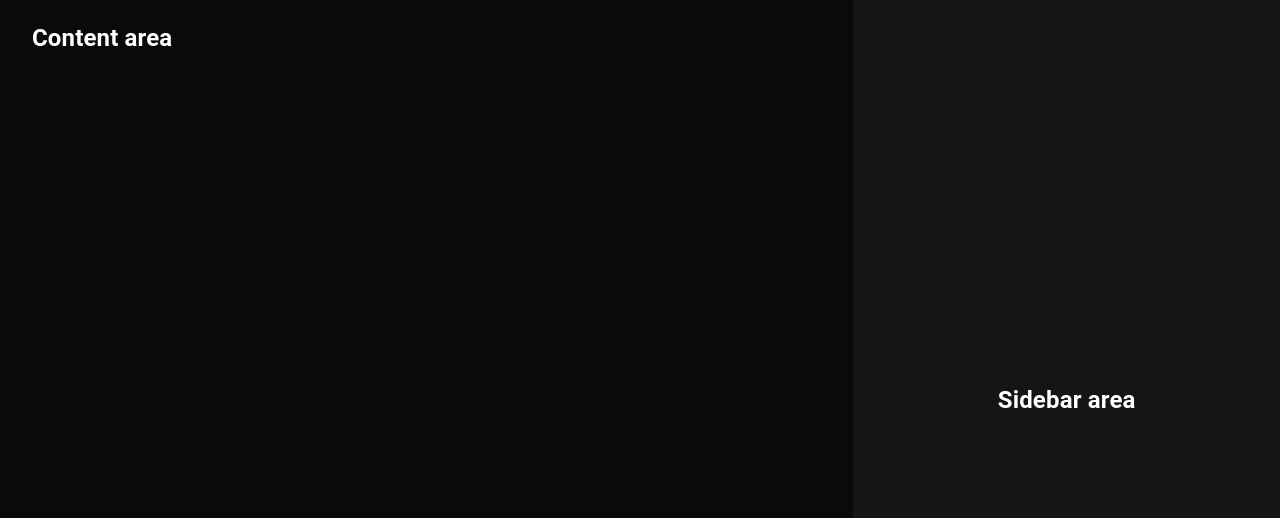
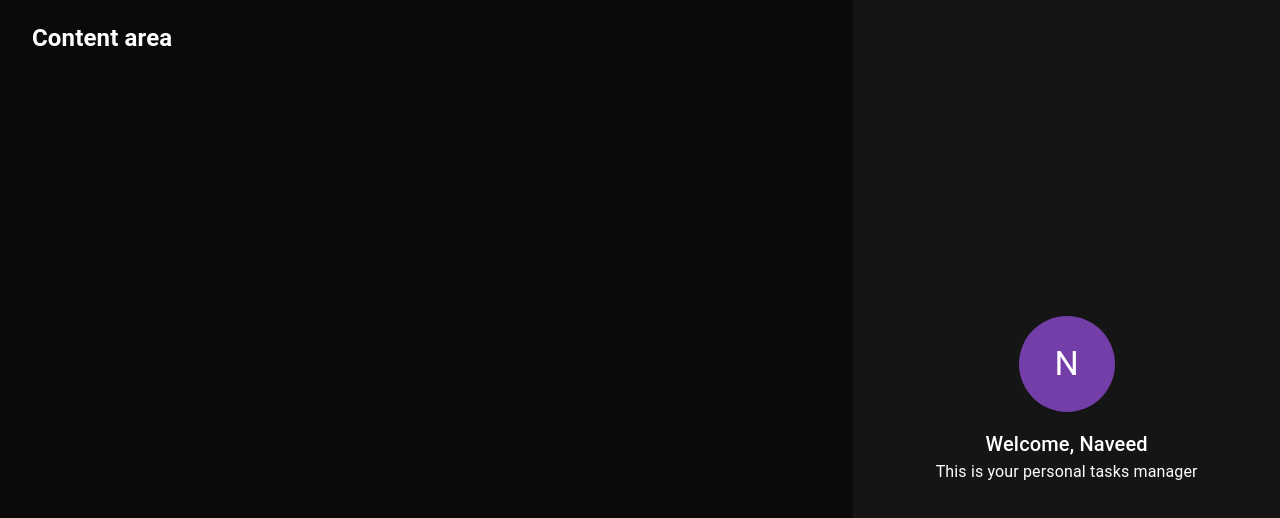
Before and after one commit to NaveedMaq/todo-react-ts, a React (Create React App) app: page / in a window 1280 px wide. Shown: the top 518 px of the page. Built offline with nearby package versions, Linux system fonts and the light colour scheme.

Commit message:
feat: create profile component

```diff
--- a/package.json
+++ b/package.json
@@ -13,6 +13,7 @@
     "@types/node": "^16.18.61",
     "@types/react": "^18.2.37",
     "@types/react-dom": "^18.2.15",
+    "prop-types": "^15.8.1",
     "react": "^18.2.0",
     "react-dom": "^18.2.0",
     "react-scripts": "5.0.1",
--- /dev/null
+++ b/src/components/profile/profile.tsx
@@ -0,0 +1,46 @@
+import { Avatar, Box, Typography } from '@mui/material';
+import React, { FC, ReactElement } from 'react';
+
+import PropTypes from 'prop-types';
+
+interface IProfile {
+  name: string;
+}
+
+export const Profile: FC<IProfile> = (props): ReactElement => {
+  const { name = 'John' } = props;
+
+  return (
+    <Box
+      display="flex"
+      flexDirection="column"
+      justifyContent="center"
+      alignItems="center"
+    >
+      <Avatar
+        sx={{
+          width: '96px',
+          height: '96px',
+          backgroundColor: 'primary.main',
+          marginBottom: '16px',
+        }}
+      >
+        <Typography variant="h4" color="text.primary">
+          {name.substring(0, 1).toUpperCase()}
+        </Typography>
+      </Avatar>
+
+      <Typography variant="h6" color="text.primary">
+        Welcome, {name}
+      </Typography>
+
+      <Typography variant="body1" color="text.primary">
+        This is your personal tasks manager
+      </Typography>
+    </Box>
+  );
+};
+
+Profile.propTypes = {
+  name: PropTypes.string.isRequired,
+};
--- a/src/components/sidebar/sidebar.tsx
+++ b/src/components/sidebar/sidebar.tsx
@@ -1,5 +1,6 @@
 import { Grid } from '@mui/material';
 import React, { FC, ReactElement } from 'react';
+import { Profile } from '../profile/profile';
 
 export const Sidebar: FC = (): ReactElement => {
   return (
@@ -19,7 +20,7 @@
         alignItems: 'center',
       }}
     >
-      <h2>Sidebar area</h2>
+      <Profile name="Naveed" />
     </Grid>
   );
 };
```
Also changed, not shown: 1 other file (tests, documents, lock files or other folders).
